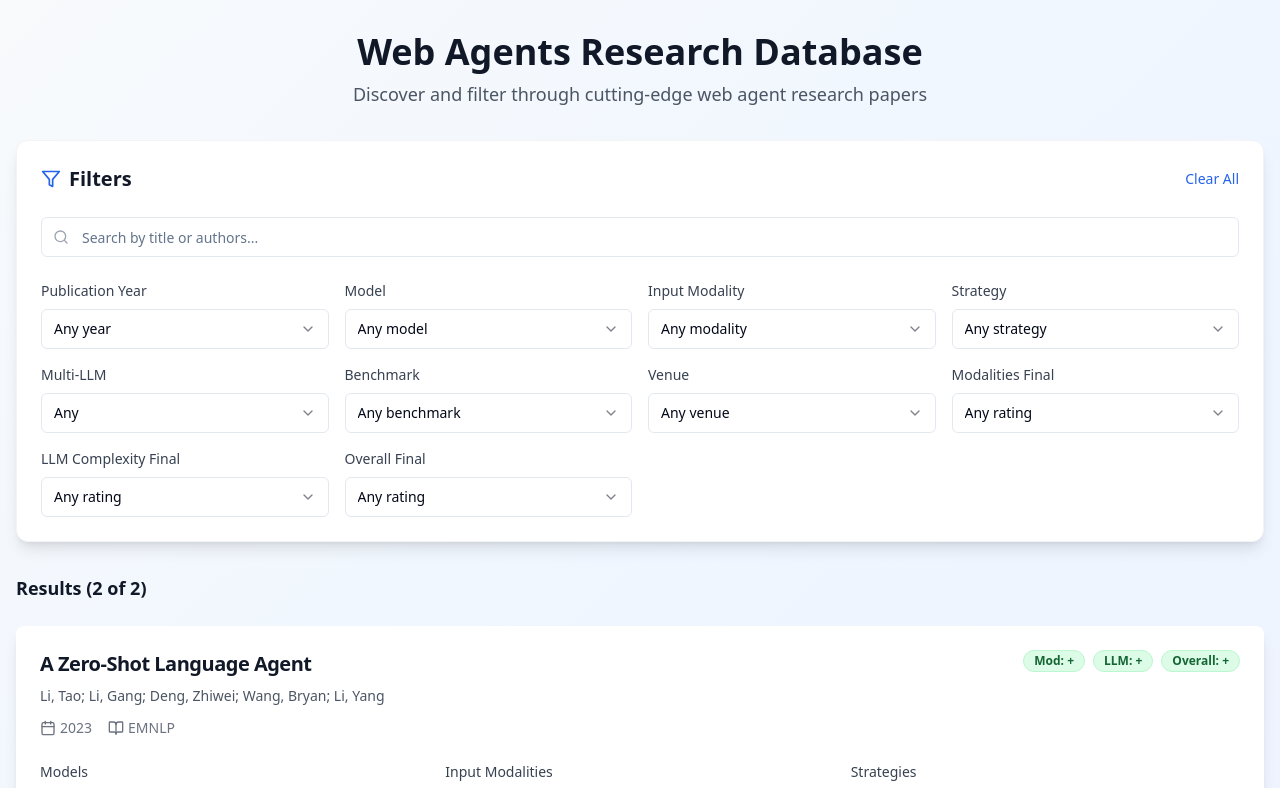
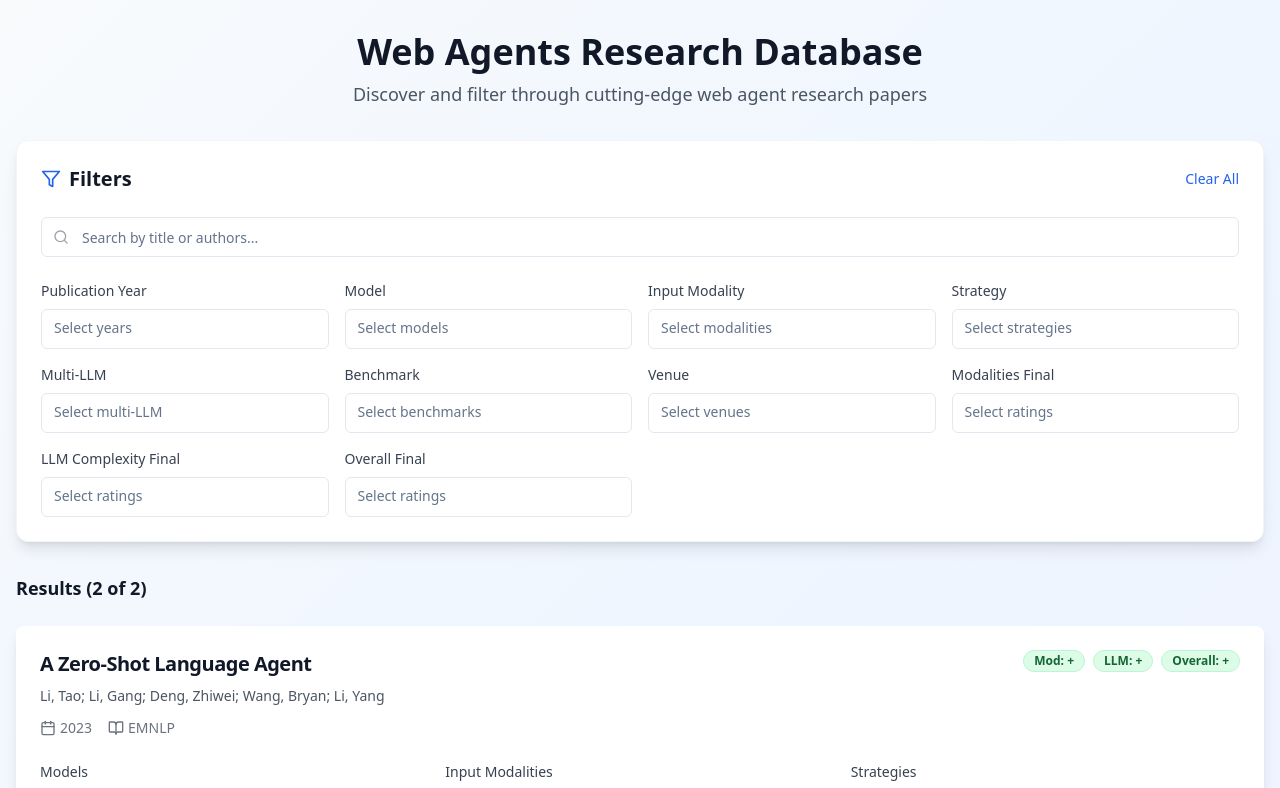
Before and after one commit to jkarolus/webagents, a React (Vite) app: page / in a window 1280 px wide. Shown: the top 788 px of the page. Built offline with nearby package versions, Linux system fonts and the light colour scheme.

Commit message:
feat: Enable multi-select functionality
Adds multi-select capabilities to the filtering interface.

```diff
--- a/src/pages/Index.tsx
+++ b/src/pages/Index.tsx
@@ -1,9 +1,12 @@
+
 import React, { useState, useMemo } from 'react';
-import { Search, Filter, Calendar, BookOpen } from 'lucide-react';
+import { Search, Filter, Calendar, BookOpen, X } from 'lucide-react';
 import { Input } from '@/components/ui/input';
 import { Select, SelectContent, SelectItem, SelectTrigger, SelectValue } from '@/components/ui/select';
 import { Badge } from '@/components/ui/badge';
 import { Card, CardContent, CardHeader, CardTitle } from '@/components/ui/card';
+import { Checkbox } from '@/components/ui/checkbox';
+import { Popover, PopoverContent, PopoverTrigger } from '@/components/ui/popover';
 
 const data = [
   {
@@ -38,18 +41,89 @@ const data = [
   }
 ];
 
+// Multi-select component
+const MultiSelect = ({
+  options,
+  selected,
+  onSelectionChange,
+  placeholder
+}: {
+  options: string[],
+  selected: string[],
+  onSelectionChange: (values: string[]) => void,
+  placeholder: string
+}) => {
+  const handleToggle = (value: string) => {
+    if (selected.includes(value)) {
+      onSelectionChange(selected.filter(item => item !== value));
+    } else {
+      onSelectionChange([...selected, value]);
+    }
+  };
+
+  const removeItem = (value: string) => {
+    onSelectionChange(selected.filter(item => item !== value));
+  };
+
+  return (
+    <Popover>
+      <PopoverTrigger asChild>
+        <div className="min-h-10 w-full rounded-md border border-input bg-background px-3 py-2 text-sm ring-offset-background placeholder:text-muted-foreground focus:outline-none focus:ring-2 focus:ring-ring focus:ring-offset-2 cursor-pointer">
+          {selected.length === 0 ? (
+            <span className="text-muted-foreground">{placeholder}</span>
+          ) : (
+            <div className="flex flex-wrap gap-1">
+              {selected.map(item => (
+                <Badge key={item} variant="secondary" className="text-xs">
+                  {item}
+                  <X
+                    className="h-3 w-3 ml-1 cursor-pointer"
+                    onClick={(e) => {
+                      e.stopPropagation();
+                      removeItem(item);
+                    }}
+                  />
+                </Badge>
+              ))}
+            </div>
+          )}
+        </div>
+      </PopoverTrigger>
+      <PopoverContent className="w-full p-2 bg-white border border-gray-200 shadow-lg z-50">
+        <div className="space-y-2 max-h-60 overflow-auto">
+          {options.map(option => (
+            <div key={option} className="flex items-center space-x-2">
+              <Checkbox
+                id={option}
+                checked={selected.includes(option)}
+                onCheckedChange={() => handleToggle(option)}
+              />
+              <label
+                htmlFor={option}
+                className="text-sm font-medium leading-none peer-disabled:cursor-not-allowed peer-disabled:opacity-70 cursor-pointer"
+              >
+                {option}
+              </label>
+            </div>
+          ))}
+        </div>
+      </PopoverContent>
+    </Popover>
+  );
+};
+
 const Index = () => {
   const [searchTerm, setSearchTerm] = useState('');
-  const [yearFilter, setYearFilter] = useState('all');
-  const [modelFilter, setModelFilter] = useState('all');
-  const [modalityFilter, setModalityFilter] = useState('all');
-  const [strategyFilter, setStrategyFilter] = useState('all');
-  const [multiLLMFilter, setMultiLLMFilter] = useState('all');
-  const [benchmarkFilter, setBenchmarkFilter] = useState('all');
-  const [venueFilter, setVenueFilter] = useState('all');
-  const [modalitiesFinalFilter, setModalitiesFinalFilter] = useState('all');
-  const [llmComplexityFinalFilter, setLlmComplexityFinalFilter] = useState('all');
-  const [overallFinalFilter, setOverallFinalFilter] = useState('all');
+  const [yearFilter, setYearFilter] = useState<string[]>([]);
+  const [modelFilter, setModelFilter] = useState<string[]>([]);
+  const [modalityFilter, setModalityFilter] = useState<string[]>([]);
+  const [strategyFilter, setStrategyFilter] = useState<string[]>([]);
+  const [multiLLMFilter, setMultiLLMFilter] = useState<string[]>([]);
+  const [benchmarkFilter, setBenchmarkFilter] = useState<string[]>([]);
+  const [venueFilter, setVenueFilter] = useState<string[]>([]);
+  const [modalitiesFinalFilter, setModalitiesFinalFilter] = useState<string[]>([]);
+  const [llmComplexityFinalFilter, setLlmComplexityFinalFilter] = useState<string[]>([]);
+  const [overallFinalFilter, setOverallFinalFilter] = useState<string[]>([]);
 
   // Extract unique values for filter options
   const uniqueYears = [...new Set(data.map(item => item.publicationYear))].sort();
@@ -68,16 +142,16 @@ const Index = () => {
         item.title.toLowerCase().includes(searchTerm.toLowerCase()) ||
         item.authors.toLowerCase().includes(searchTerm.toLowerCase());
 
-      const matchesYear = yearFilter === 'all' || item.publicationYear === yearFilter;
-      const matchesModel = modelFilter === 'all' || item.models.includes(modelFilter);
-      const matchesModality = modalityFilter === 'all' || item.inputModality.includes(modalityFilter);
-      const matchesStrategy = strategyFilter === 'all' || item.strategies.includes(strategyFilter);
-      const matchesMultiLLM = multiLLMFilter === 'all' || item.multiLLM === multiLLMFilter;
-      const matchesBenchmark = benchmarkFilter === 'all' || item.benchmarksUsed.includes(benchmarkFilter);
-      const matchesVenue = venueFilter === 'all' || item.venue === venueFilter;
-      const matchesModalitiesFinal = modalitiesFinalFilter === 'all' || item.modalitiesFinal === modalitiesFinalFilter;
-      const matchesLlmComplexityFinal = llmComplexityFinalFilter === 'all' || item.llmComplexityFinal === llmComplexityFinalFilter;
-      const matchesOverallFinal = overallFinalFilter === 'all' || item.overallFinal === overallFinalFilter;
+      const matchesYear = yearFilter.length === 0 || yearFilter.includes(item.publicationYear);
+      const matchesModel = modelFilter.length === 0 || modelFilter.some(model => item.models.includes(model));
+      const matchesModality = modalityFilter.length === 0 || modalityFilter.some(modality => item.inputModality.includes(modality));
+      const matchesStrategy = strategyFilter.length === 0 || strategyFilter.some(strategy => item.strategies.includes(strategy));
+      const matchesMultiLLM = multiLLMFilter.length === 0 || multiLLMFilter.includes(item.multiLLM);
+      const matchesBenchmark = benchmarkFilter.length === 0 || benchmarkFilter.some(benchmark => item.benchmarksUsed.includes(benchmark));
+      const matchesVenue = venueFilter.length === 0 || venueFilter.includes(item.venue);
+      const matchesModalitiesFinal = modalitiesFinalFilter.length === 0 || modalitiesFinalFilter.includes(item.modalitiesFinal);
+      const matchesLlmComplexityFinal = llmComplexityFinalFilter.length === 0 || llmComplexityFinalFilter.includes(item.llmComplexityFinal);
+      const matchesOverallFinal = overallFinalFilter.length === 0 || overallFinalFilter.includes(item.overallFinal);
 
       return matchesSearch && matchesYear && matchesModel && matchesModality &&
              matchesStrategy && matchesMultiLLM && matchesBenchmark && matchesVenue &&
@@ -88,16 +162,16 @@ const Index = () => {
 
   const clearAllFilters = () => {
     setSearchTerm('');
-    setYearFilter('all');
-    setModelFilter('all');
-    setModalityFilter('all');
-    setStrategyFilter('all');
-    setMultiLLMFilter('all');
-    setBenchmarkFilter('all');
-    setVenueFilter('all');
-    setModalitiesFinalFilter('all');
-    setLlmComplexityFinalFilter('all');
-    setOverallFinalFilter('all');
+    setYearFilter([]);
+    setModelFilter([]);
+    setModalityFilter([]);
+    setStrategyFilter([]);
+    setMultiLLMFilter([]);
+    setBenchmarkFilter([]);
+    setVenueFilter([]);
+    setModalitiesFinalFilter([]);
+    setLlmComplexityFinalFilter([]);
+    setOverallFinalFilter([]);
   };
 
   const getRatingColor = (rating: string) => {
@@ -146,151 +220,102 @@ const Index = () => {
           <div className="grid grid-cols-1 md:grid-cols-2 lg:grid-cols-3 xl:grid-cols-4 gap-4">
             <div>
               <label className="block text-sm font-medium text-gray-700 mb-2">Publication Year</label>
-              <Select value={yearFilter} onValueChange={setYearFilter}>
-                <SelectTrigger>
-                  <SelectValue placeholder="Any year" />
-                </SelectTrigger>
-                <SelectContent className="bg-white">
-                  <SelectItem value="all">Any year</SelectItem>
-                  {uniqueYears.map(year => (
-                    <SelectItem key={year} value={year}>{year}</SelectItem>
-                  ))}
-                </SelectContent>
-              </Select>
+              <MultiSelect
+                options={uniqueYears}
+                selected={yearFilter}
+                onSelectionChange={setYearFilter}
+                placeholder="Select years"
+              />
             </div>
 
             <div>
               <label className="block text-sm font-medium text-gray-700 mb-2">Model</label>
-              <Select value={modelFilter} onValueChange={setModelFilter}>
-                <SelectTrigger>
-                  <SelectValue placeholder="Any model" />
-                </SelectTrigger>
-                <SelectContent className="bg-white">
-                  <SelectItem value="all">Any model</SelectItem>
-                  {uniqueModels.map(model => (
-                    <SelectItem key={model} value={model}>{model}</SelectItem>
-                  ))}
-                </SelectContent>
-              </Select>
+              <MultiSelect
+                options={uniqueModels}
+                selected={modelFilter}
+                onSelectionChange={setModelFilter}
+                placeholder="Select models"
+              />
             </div>
 
             <div>
               <label className="block text-sm font-medium text-gray-700 mb-2">Input Modality</label>
-              <Select value={modalityFilter} onValueChange={setModalityFilter}>
-                <SelectTrigger>
-                  <SelectValue placeholder="Any modality" />
-                </SelectTrigger>
-                <SelectContent className="bg-white">
-                  <SelectItem value="all">Any modality</SelectItem>
-                  {uniqueModalities.map(modality => (
-                    <SelectItem key={modality} value={modality}>{modality}</SelectItem>
-                  ))}
-                </SelectContent>
-              </Select>
+              <MultiSelect
+                options={uniqueModalities}
+                selected={modalityFilter}
+                onSelectionChange={setModalityFilter}
+                placeholder="Select modalities"
+              />
             </div>
 
             <div>
               <label className="block text-sm font-medium text-gray-700 mb-2">Strategy</label>
-              <Select value={strategyFilter} onValueChange={setStrategyFilter}>
-                <SelectTrigger>
-                  <SelectValue placeholder="Any strategy" />
-                </SelectTrigger>
-                <SelectContent className="bg-white">
-                  <SelectItem value="all">Any strategy</SelectItem>
-                  {uniqueStrategies.map(strategy => (
-                    <SelectItem key={strategy} value={strategy}>{strategy}</SelectItem>
-                  ))}
-                </SelectContent>
-              </Select>
+              <MultiSelect
+                options={uniqueStrategies}
+                selected={strategyFilter}
+                onSelectionChange={setStrategyFilter}
+                placeholder="Select strategies"
+              />
             </div>
 
             <div>
               <label className="block text-sm font-medium text-gray-700 mb-2">Multi-LLM</label>
-              <Select value={multiLLMFilter} onValueChange={setMultiLLMFilter}>
-                <SelectTrigger>
-                  <SelectValue placeholder="Any" />
-                </SelectTrigger>
-                <SelectContent className="bg-white">
-                  <SelectItem value="all">Any</SelectItem>
-                  <SelectItem value="True">True</SelectItem>
-                  <SelectItem value="False">False</SelectItem>
-                </SelectContent>
-              </Select>
+              <MultiSelect
+                options={["True", "False"]}
+                selected={multiLLMFilter}
+                onSelectionChange={setMultiLLMFilter}
+                placeholder="Select multi-LLM"
+              />
             </div>
 
             <div>
               <label className="block text-sm font-medium text-gray-700 mb-2">Benchmark</label>
-              <Select value={benchmarkFilter} onValueChange={setBenchmarkFilter}>
-                <SelectTrigger>
-                  <SelectValue placeholder="Any benchmark" />
-                </SelectTrigger>
-                <SelectContent className="bg-white">
-                  <SelectItem value="all">Any benchmark</SelectItem>
-                  {uniqueBenchmarks.map(benchmark => (
-                    <SelectItem key={benchmark} value={benchmark}>{benchmark}</SelectItem>
-                  ))}
-                </SelectContent>
-              </Select>
+              <MultiSelect
+                options={uniqueBenchmarks}
+                selected={benchmarkFilter}
+                onSelectionChange={setBenchmarkFilter}
+                placeholder="Select benchmarks"
+              />
             </div>
 
             <div>
               <label className="block text-sm font-medium text-gray-700 mb-2">Venue</label>
-              <Select value={venueFilter} onValueChange={setVenueFilter}>
-                <SelectTrigger>
-                  <SelectValue placeholder="Any venue" />
-                </SelectTrigger>
-                <SelectContent className="bg-white">
-                  <SelectItem value="all">Any venue</SelectItem>
-                  {uniqueVenues.map(venue => (
-                    <SelectItem key={venue} value={venue}>{venue}</SelectItem>
-                  ))}
-                </SelectContent>
-              </Select>
+              <MultiSelect
+                options={uniqueVenues}
+                selected={venueFilter}
+                onSelectionChange={setVenueFilter}
+                placeholder="Select venues"
+              />
             </div>
 
             <div>
               <label className="block text-sm font-medium text-gray-700 mb-2">Modalities Final</label>
-              <Select value={modalitiesFinalFilter} onValueChange={setModalitiesFinalFilter}>
-                <SelectTrigger>
-                  <SelectValue placeholder="Any rating" />
-                </SelectTrigger>
-                <SelectContent className="bg-white">
-                  <SelectItem value="all">Any rating</SelectItem>
-                  {uniqueModalitiesFinal.map(rating => (
-                    <SelectItem key={rating} value={rating}>{rating}</SelectItem>
-                  ))}
-                </SelectContent>
-              </Select>
+              <MultiSelect
+                options={uniqueModalitiesFinal}
+                selected={modalitiesFinalFilter}
+                onSelectionChange={setModalitiesFinalFilter}
+                placeholder="Select ratings"
+              />
             </div>
 
             <div>
               <label className="block text-sm font-medium text-gray-700 mb-2">LLM Complexity Final</label>
-              <Select value={llmComplexityFinalFilter} onValueChange={setLlmComplexityFinalFilter}>
-                <SelectTrigger>
-                  <SelectValue placeholder="Any rating" />
-                </SelectTrigger>
-                <SelectContent className="bg-white">
-                  <SelectItem value="all">Any rating</SelectItem>
-                  {uniqueLlmComplexityFinal.map(rating => (
-                    <SelectItem key={rating} value={rating}>{rating}</SelectItem>
-                  ))}
-                </SelectContent>
-              </Select>
+              <MultiSelect
+                options={uniqueLlmComplexityFinal}
+                selected={llmComplexityFinalFilter}
+                onSelectionChange={setLlmComplexityFinalFilter}
+                placeholder="Select ratings"
+              />
             </div>
 
             <div>
               <label className="block text-sm font-medium text-gray-700 mb-2">Overall Final</label>
-              <Select value={overallFinalFilter} onValueChange={setOverallFinalFilter}>
-                <SelectTrigger>
-                  <SelectValue placeholder="Any rating" />
-                </SelectTrigger>
-                <SelectContent className="bg-white">
-                  <SelectItem value="all">Any rating</SelectItem>
-                  {uniqueOverallFinal.map(rating => (
-                    <SelectItem key={rating} value={rating}>{rating}</SelectItem>
-                  ))}
-                </SelectContent>
-              </Select>
+              <MultiSelect
+                options={uniqueOverallFinal}
+                selected={overallFinalFilter}
+                onSelectionChange={setOverallFinalFilter}
+                placeholder="Select ratings"
+              />
             </div>
           </div>
         </div>
```
